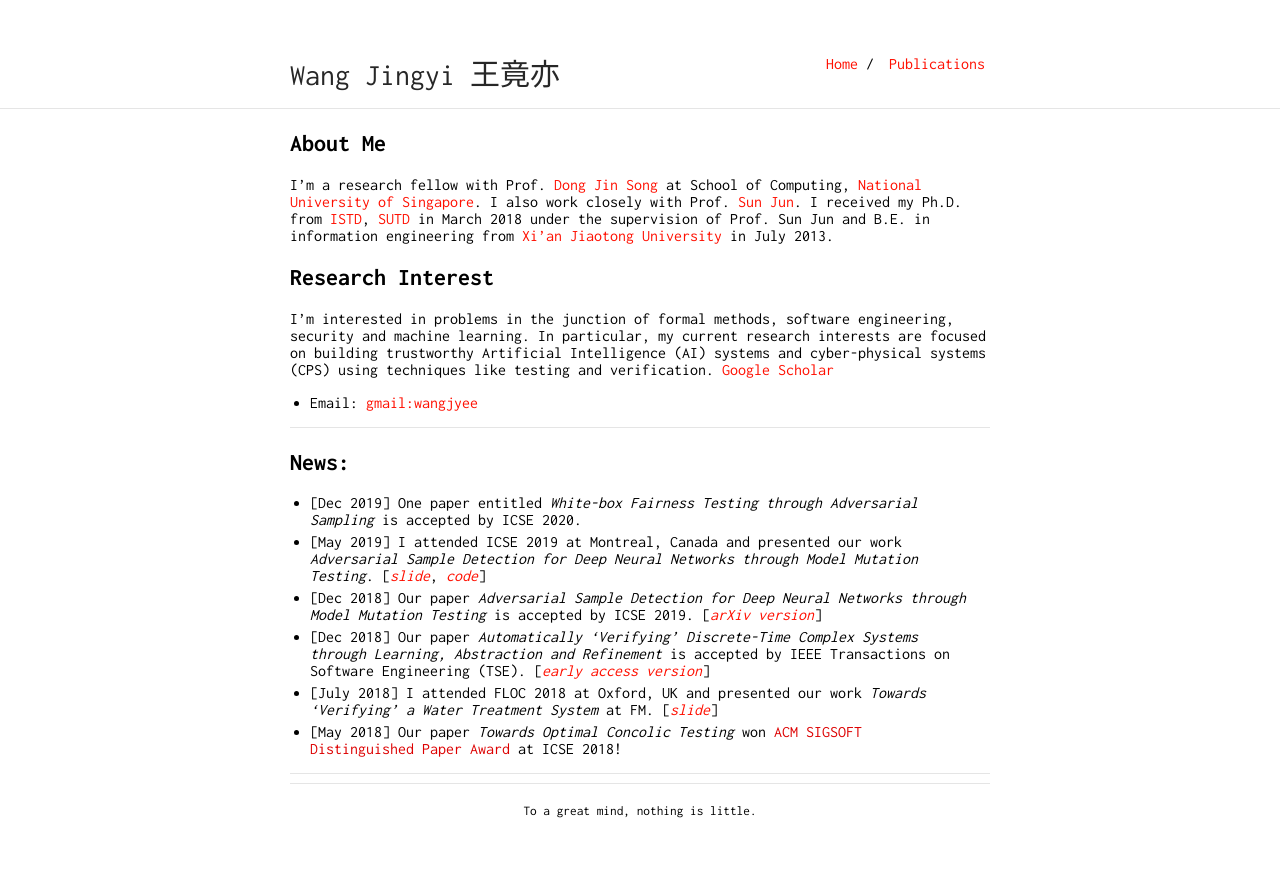
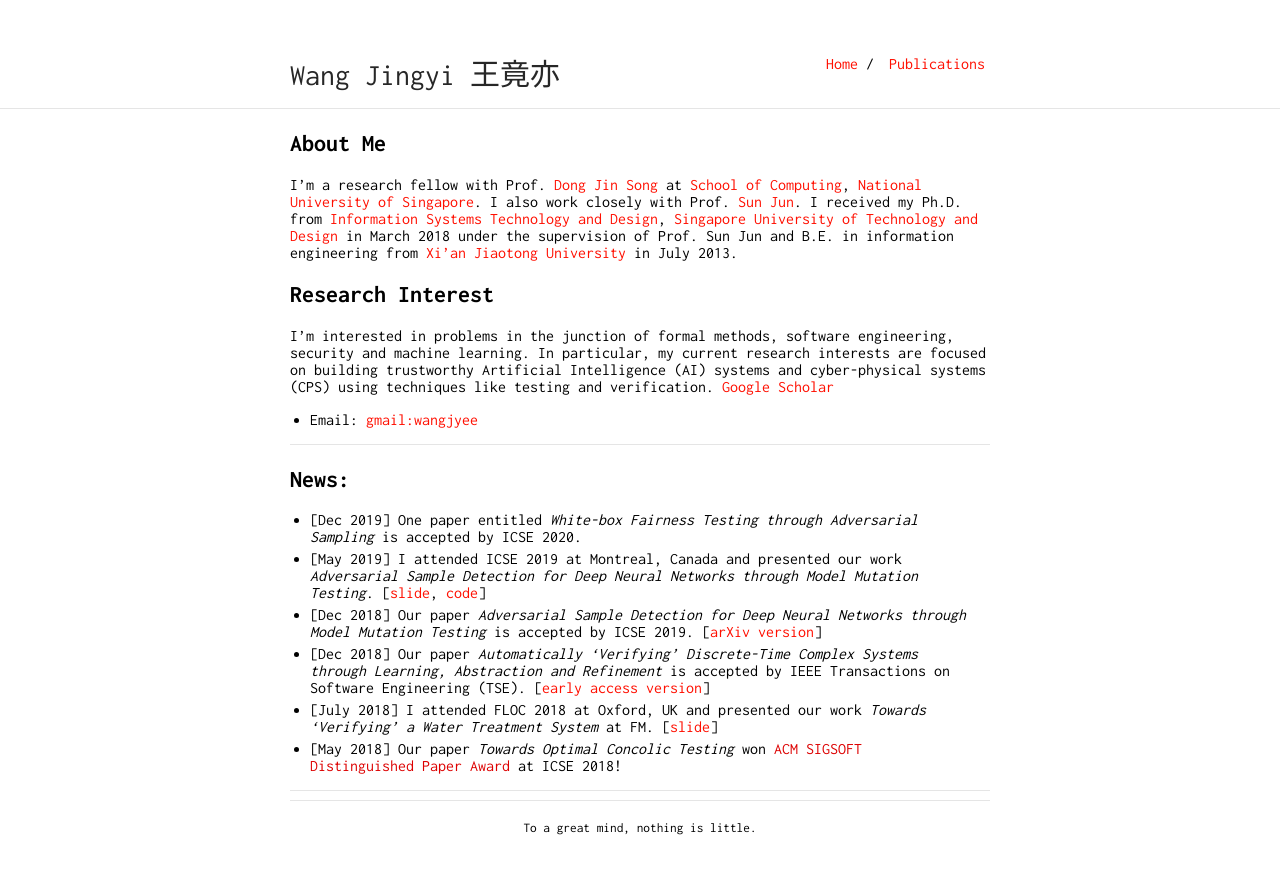
Before and after one commit to wang-jingyi/wang-jingyi.github.io, a Jekyll site: the page built from index.md, in a window 1280 px wide. Shown: the top 874 px of the page. Built offline with Jekyll 4.4.1, drawn with Linux system fonts in a browser that asks for light colours; our own code applies the rules of GitHub Pages for plain Markdown files.

Commit message:
update minor

```diff
--- a/index.md
+++ b/index.md
@@ -6,7 +6,7 @@ layout: default
 
 <!-- <img class="profile-picture" src="sherlock.jpg"> -->
 
-I'm a research fellow with Prof. [Dong Jin Song](https://www.comp.nus.edu.sg/~dongjs/) at School of Computing, [National University of Singapore](http://www.nus.edu.sg/). I also work closely with Prof. [Sun Jun](https://sunjun.site/). I received my Ph.D. from [ISTD](https://istd.sutd.edu.sg/), [SUTD](https://www.sutd.edu.sg/) in March 2018 under the supervision of Prof. Sun Jun and B.E. in information engineering from [Xi’an Jiaotong University](http://www.xjtu.edu.cn/) in July 2013.
+I'm a research fellow with Prof. [Dong Jin Song](https://www.comp.nus.edu.sg/~dongjs/) at [School of Computing](https://www.comp.nus.edu.sg/), [National University of Singapore](http://www.nus.edu.sg/). I also work closely with Prof. [Sun Jun](https://sunjun.site/). I received my Ph.D. from [Information Systems Technology and Design](https://istd.sutd.edu.sg/), [Singapore University of Technology and Design](https://www.sutd.edu.sg/) in March 2018 under the supervision of Prof. Sun Jun and B.E. in information engineering from [Xi’an Jiaotong University](http://www.xjtu.edu.cn/) in July 2013.
 
 ## Research Interest
 
@@ -50,10 +50,10 @@ I’m interested in problems in the junction of formal methods, software enginee
 ## News:
 
 - [Dec 2019] One paper entitled *White-box Fairness Testing through Adversarial Sampling* is accepted by ICSE 2020.
-- [May 2019] I attended ICSE 2019 at Montreal, Canada and presented our work *Adversarial Sample Detection for Deep Neural Networks through Model Mutation Testing*. [[*slide*](https://github.com/wang-jingyi/myslides/blob/master/ICSE19/icse19-slide.pdf), [*code*](https://github.com/dgl-prc/m_testing_adversatial_sample)]
-- [Dec 2018] Our paper *Adversarial Sample Detection for Deep Neural Networks through Model Mutation Testing* is accepted by ICSE 2019. [[*arXiv version*](https://arxiv.org/abs/1812.05793)]
-- [Dec 2018] Our paper *Automatically ‘Verifying’ Discrete-Time Complex Systems through Learning, Abstraction and Refinement* is accepted by IEEE Transactions on Software Engineering (TSE). [[*early access version*](https://ieeexplore.ieee.org/abstract/document/8576657)]
-- [July 2018] I attended FLOC 2018 at Oxford, UK and presented our work *Towards ‘Verifying’ a Water Treatment System* at FM. [[*slide*](https://github.com/wang-jingyi/myslides/tree/master/FM18)]
+- [May 2019] I attended ICSE 2019 at Montreal, Canada and presented our work *Adversarial Sample Detection for Deep Neural Networks through Model Mutation Testing*. [[slide](https://github.com/wang-jingyi/myslides/blob/master/ICSE19/icse19-slide.pdf), [code](https://github.com/dgl-prc/m_testing_adversatial_sample)]
+- [Dec 2018] Our paper *Adversarial Sample Detection for Deep Neural Networks through Model Mutation Testing* is accepted by ICSE 2019. [[arXiv version](https://arxiv.org/abs/1812.05793)]
+- [Dec 2018] Our paper *Automatically ‘Verifying’ Discrete-Time Complex Systems through Learning, Abstraction and Refinement* is accepted by IEEE Transactions on Software Engineering (TSE). [[early access version](https://ieeexplore.ieee.org/abstract/document/8576657)]
+- [July 2018] I attended FLOC 2018 at Oxford, UK and presented our work *Towards ‘Verifying’ a Water Treatment System* at FM. [[slide](https://github.com/wang-jingyi/myslides/tree/master/FM18)]
 - [May 2018] Our paper *Towards Optimal Concolic Testing* won <font color="#dd0000">ACM SIGSOFT Distinguished Paper Award</font> at ICSE 2018!
 
 <!-- ## Publications
```
Also changed, not shown: pubs.md (+1 -1 lines).
